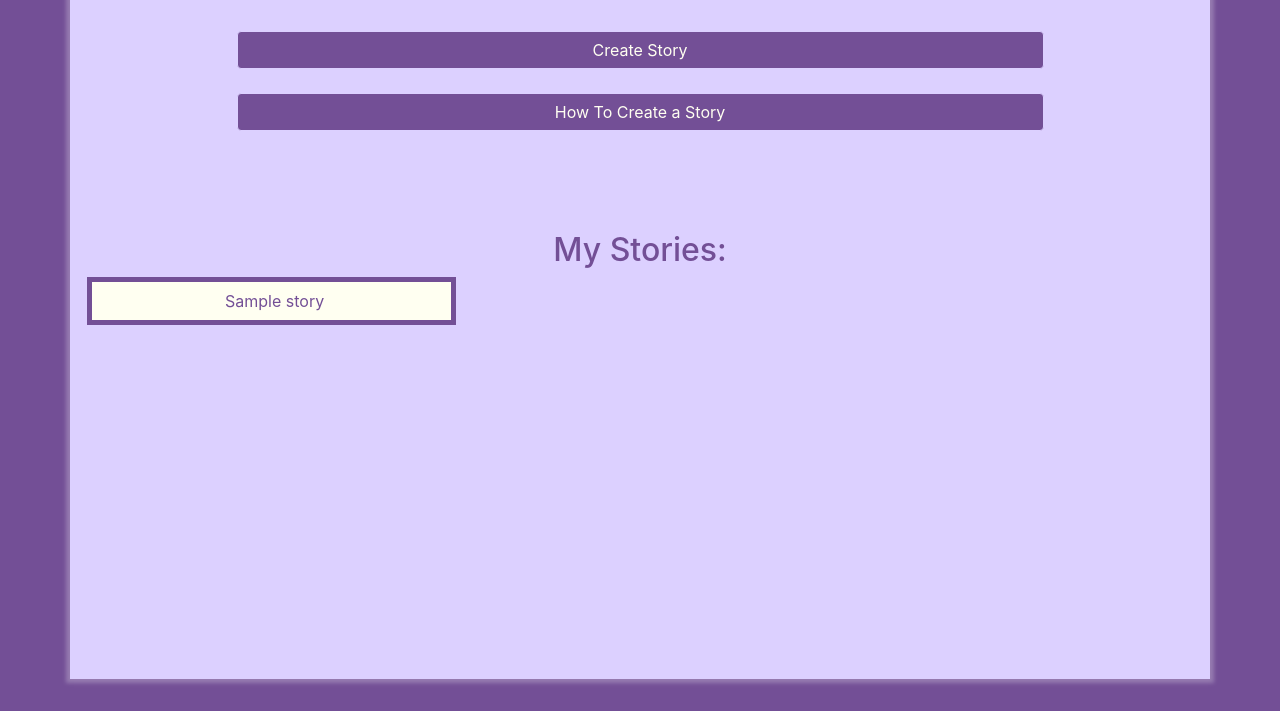
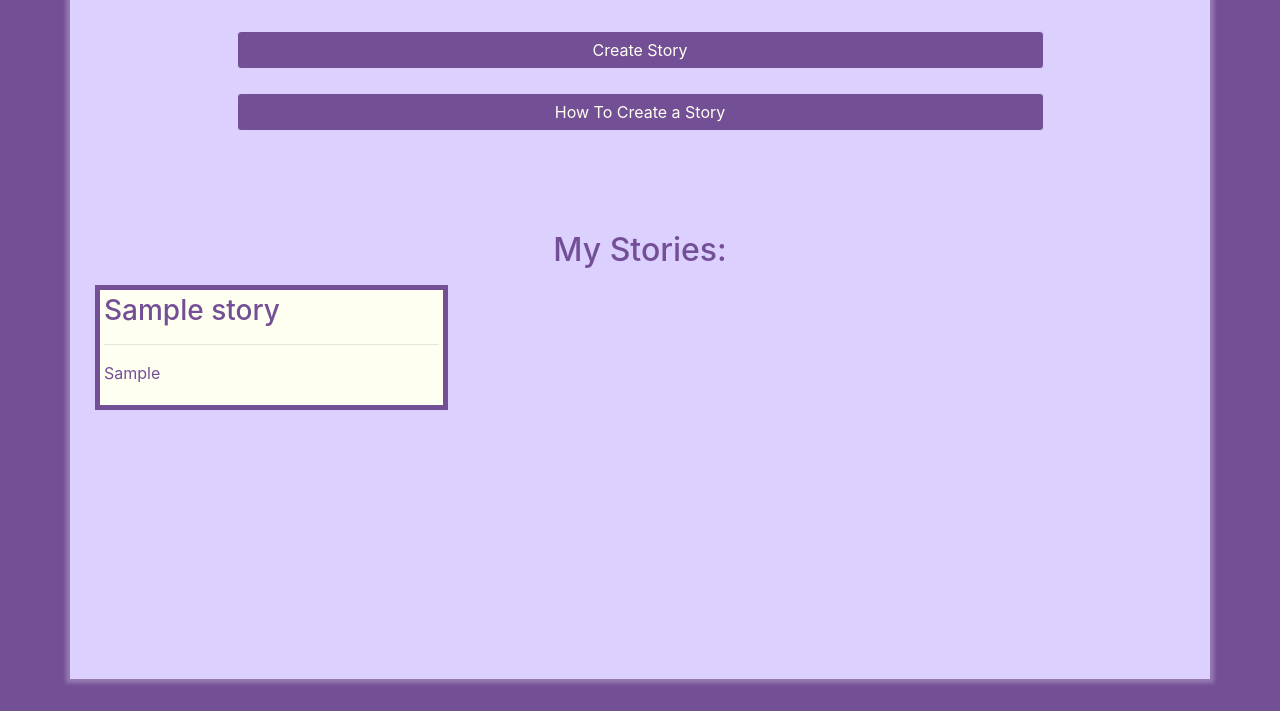
Before and after one commit to AudioOdyssey/AA1, a Flask app: template web/templates/story/show.html in a window 1280 px wide. Shown: the part 89-800 px from the top of the page. Run offline with Flask 2, Linux system fonts and the light colour scheme; the template is opened without the code that fills it: most values are stand-ins (such as "Sample title", 1, 10 or a date in 2020); some libraries are stand-ins or nearby versions.

Commit message:
Fixing the story page

```diff
--- a/web/static/css/story/show.css
+++ b/web/static/css/story/show.css
@@ -6,3 +6,11 @@
     width: 102%;
     border-color: #fffff1;
 }
+.storycard {
+    height: 100%;
+    text-align: left;
+    padding: 0.25rem;
+}
+.col-sm-4 {
+    padding: 0.5rem;
+}
--- a/web/templates/story/show.html
+++ b/web/templates/story/show.html
@@ -15,11 +15,12 @@
 <h2 id="mystory">My Stories:</h2>
 <div class="row">
     {% for story in stories %}
-    <div class="col-sm-4 storycard">
-        <a href="/story/update?story_id={{story.story_id}}">
-            <button id="story" class="btn btn-light"
-                onclick="editStory('{{story.story_id}}')">{{ story.story_title }}</button>
-        </a>
+    <div class="col-sm-4">
+        <div class="storycard" href="/story/update?story_id={{story.story_id}}">
+            <h3>{{ story.story_title }}&nbsp;</h3>
+            <hr>
+            <p>{{ story.story_synopsis }}</p>
+        </div>
     </div>
     {% endfor %}
 </div>
```
